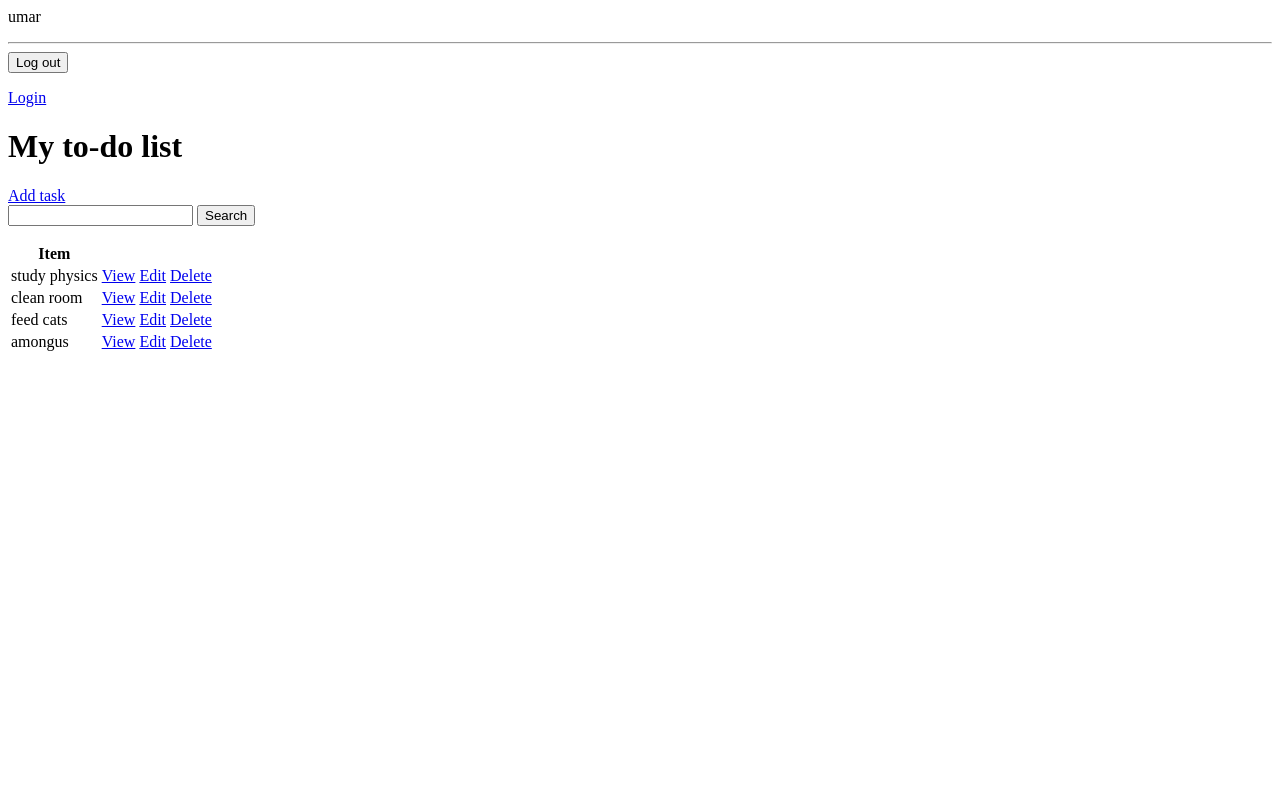
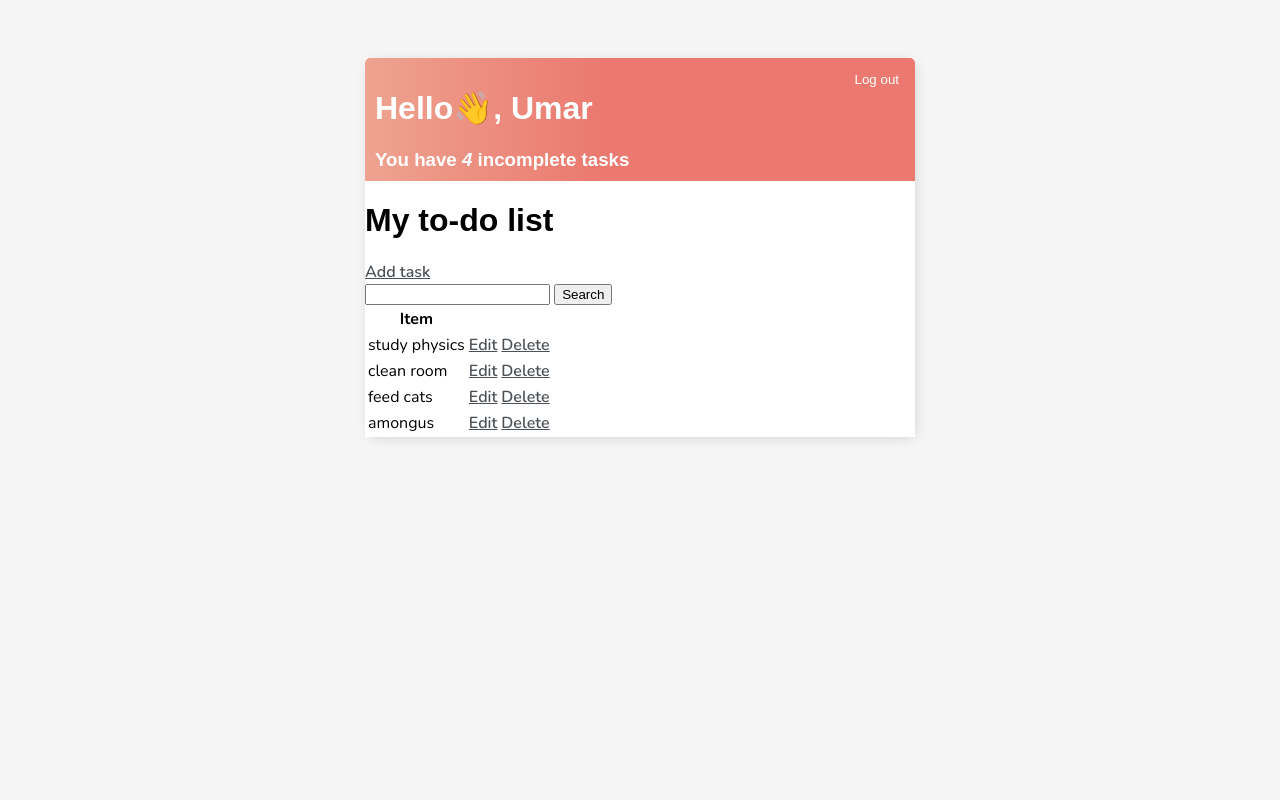
Before and after one commit to Umar-8/todo-list-django, a Django app: page / in a window 1280 px wide. Run offline with Django 5.2, Linux system fonts and the light colour scheme; a user stored in the database is signed in; data comes from the database, SQL or seed files in the repository; both versions use the stored data as it was after the commit.

Commit message:
styling - 1

```diff
--- a/todo_project/base/templates/base/login.html
+++ b/todo_project/base/templates/base/login.html
@@ -1,3 +1,6 @@
+{% extends "base/main.html" %}
+{% block content %}
+
 <h1>Login</h1>
 
 <form method="POST">
@@ -8,3 +11,5 @@
 
 
 <p>Dont have an account? <a href="{% url "register" %}">Register</a></p>
+
+{% endblock content %}
--- /dev/null
+++ b/todo_project/base/templates/base/main.html
@@ -0,0 +1,74 @@
+<!DOCTYPE html>
+<html>
+    <head>
+        <meta charset="utf-8">
+        <meta http-equiv="X-UA-Compatible" content="IE=edge">
+        <title>To-do items</title>
+        <meta name="description" content="">
+        <meta name="viewport" content="width=device-width, initial-scale=1">
+        <link rel="stylesheet" href="">
+
+        <link rel="preconnect" href="https://fonts.googleapis.com">
+        <link rel="preconnect" href="https://fonts.gstatic.com" crossorigin>
+        <link href="https://fonts.googleapis.com/css2?family=Nunito:ital,wght@0,200..1000;1,200..1000&display=swap" rel="stylesheet">
+
+        <style>
+            body {
+                background-color:whitesmoke;
+                font-family: "Nunito", sans-serif;
+                padding-top: 50px;
+            }
+
+
+            h1,
+            h2,
+            h3,
+            h4,
+            h5,
+            h6
+                {
+                font-family: 'Raleway', sans-serif;
+            }
+            a,
+            p {
+            color: #4b5156
+            }
+
+            a {
+                font-weight: 600;
+            }
+
+
+
+            .container{
+                 max-width: 550px;
+                 margin: auto;
+                 background-color: white;
+                 -webkit-box-shadow: 2px 2px 13px -4px rgba(0, 0, 0, 0.21);
+                 box-shadow: 2px 2px 13px -4px rgba(0, 0, 0, 0.21);
+            }
+
+            .header-bar {
+            display: flex;
+            justify-content: space-between;
+            color: #fff;
+            padding: 10px;
+            border-radius: 5px 5px 0 0;
+            background: linear-gradient(90deg, #EEA390 0%, #EB796F 43%, #EB796F 100%);
+            }
+            .header-bar button {
+                text-decoration: none;
+                background: transparent;
+                border: none;
+                color: #fff;
+            }
+        </style>
+    </head>
+    <body>
+        <div class="container">
+            {% block content %}
+
+            {% endblock content %}
+        </div>
+    </body>
+</html>
--- a/todo_project/base/templates/base/register.html
+++ b/todo_project/base/templates/base/register.html
@@ -1,3 +1,6 @@
+{% extends "base/main.html" %}
+{% block content %}
+
 <h1>Register</h1>
 
 <form method="POST">
@@ -8,3 +11,5 @@
 
 
 <p>Already have an account? <a href="{% url "login" %}">Login</a></p>
+
+{% endblock content %}
--- a/todo_project/base/templates/base/task_confirm_delete.html
+++ b/todo_project/base/templates/base/task_confirm_delete.html
@@ -1,6 +1,9 @@
+{% extends "base/main.html" %}
+{% block content %}
 <a href="{% url "tasks" %}">Go back</a>
 <form action="" method="POST">
     {% csrf_token %}
     <p>Are you sure you want to delete this task? "{{task}}" </p>
     <input type="submit" value="Delete">
 </form>
+{% endblock content %}
--- a/todo_project/base/templates/base/task_form.html
+++ b/todo_project/base/templates/base/task_form.html
@@ -1,3 +1,5 @@
+{% extends "base/main.html" %}
+{% block content %}
 <h3>Create a task</h3>
 <a href="{% url "tasks" %}">Go back</a>
 <form action="" method="POST">
@@ -5,3 +7,4 @@
     {{form.as_p}}
     <input type="submit" value="Submit">
 </form>
+{% endblock content %}
--- a/todo_project/base/templates/base/task_list.html
+++ b/todo_project/base/templates/base/task_list.html
@@ -1,13 +1,23 @@
+{% extends 'base/main.html' %}
+{% block content %}
+
+<div class='header-bar'>
+    <div>
+        <h1>Hello👋, {{request.user|title}}</h1>
+        <h3 style="margin:0">You have <i>{{count}}</i> incomplete task{{count|pluralize:"s" }}</h3>
+    </div>
     {% if request.user.is_authenticated %}
-<p>{{request.user}}</p>
-<hr/>
     <form action="{% url 'logout' %}" method="post">
         {% csrf_token %}
         <button name='submit'>Log out</button>
     </form>
-
+    {% else %}
     <a href="{% url 'login' %}">Login</a>
     {% endif %}
+</div>
+
+
+
 
 
 <h1>My to-do list</h1>
@@ -29,7 +39,6 @@
     {% for task in tasks %}
     <tr>
         <td>{{task.title}}</td>
-        <td><a href="{% url "task" task.id %}">View</a></td>
         <td><a href="{% url "task-update" task.id %}">Edit</a></td>
         <td><a href="{% url "task-delete" task.id %}">Delete</a></td>
     </tr>
@@ -37,3 +46,4 @@
     <h3>No items in list</h3>
     {% endfor %}
 </table>
+{% endblock content %}
```
Also changed, not shown: todo_project/db.sqlite3. Lines whose indentation alone changed are shown as unchanged.
